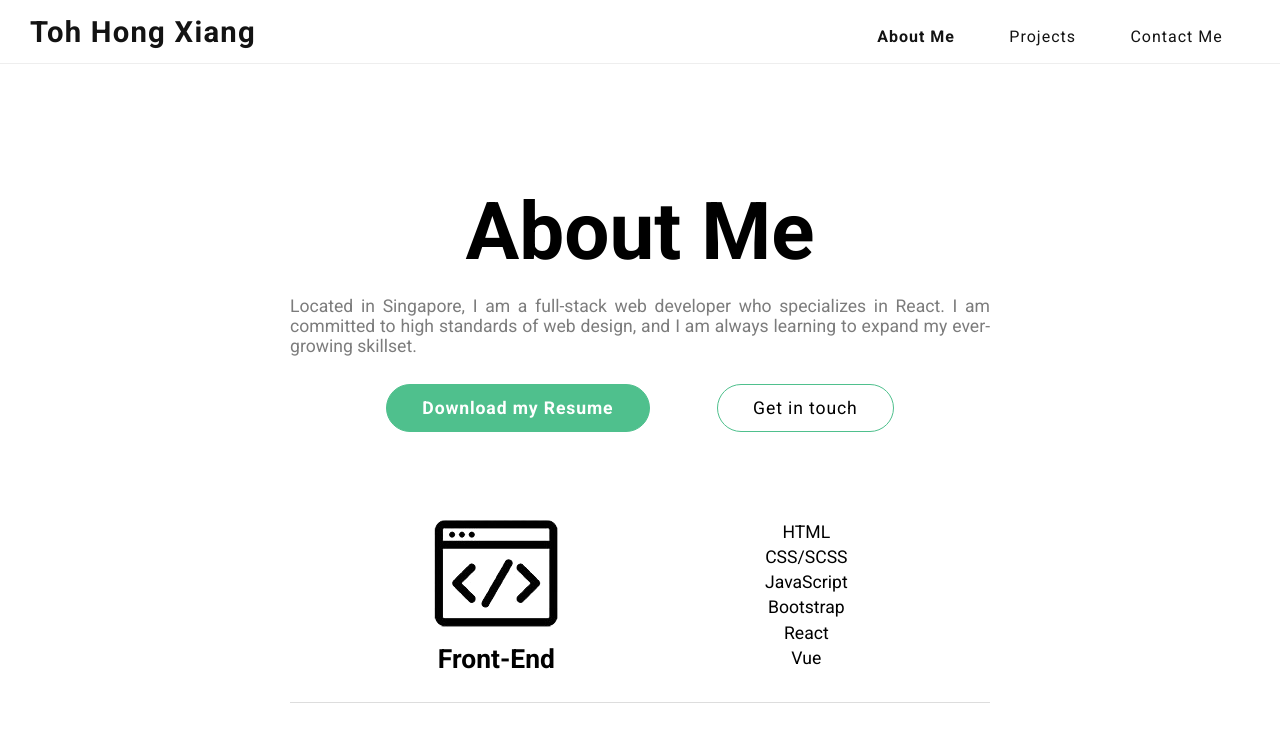
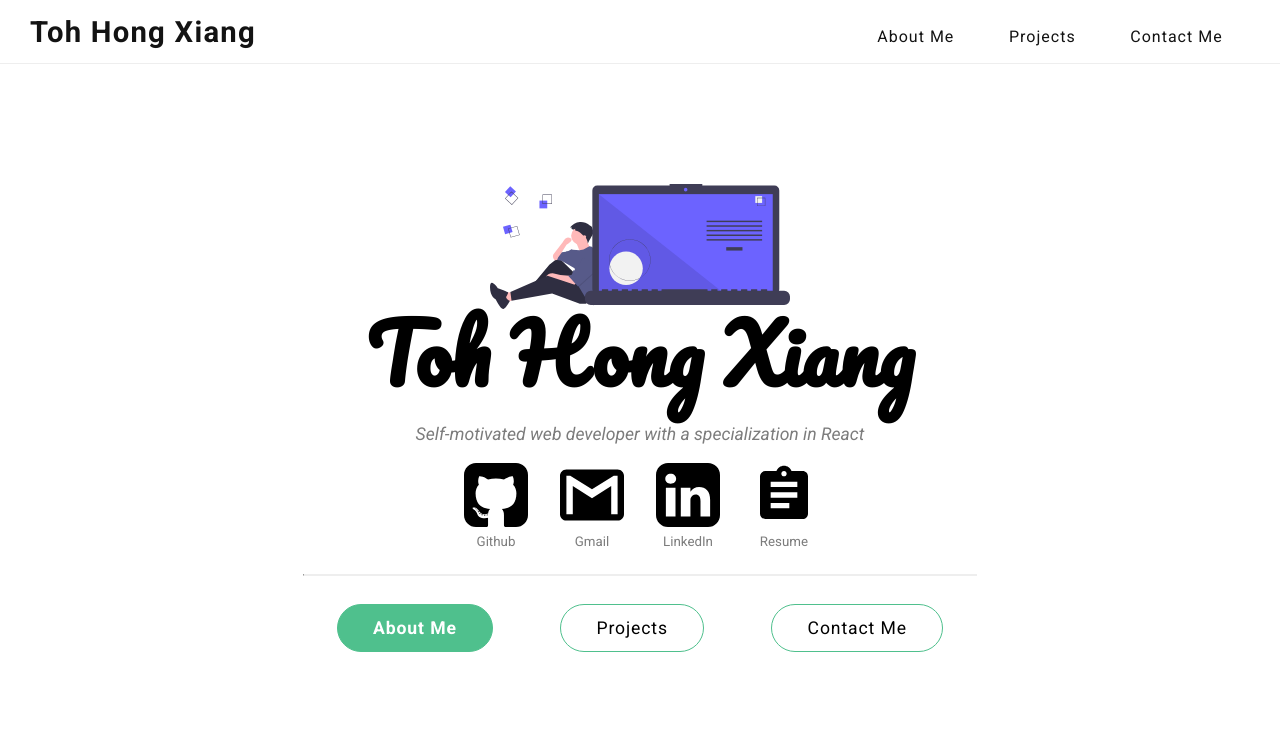
Before and after one commit to tohhongxiang123/PortfolioVue, a Vue app: page /#/about in a window 1280 px wide. Shown: the top 754 px of the page. Built offline with nearby package versions, Linux system fonts and the light colour scheme.

Commit message:
Added transitions

```diff
--- a/src/App.vue
+++ b/src/App.vue
@@ -12,8 +12,11 @@
 
 .page {
 	width: 100%;
-	min-height: 80vh;
+	min-height: 92vh;
 	margin-top: 8vh;
+	display: flex;
+	justify-content: center;
+	text-align: center;
 }
 </style>
 
--- a/src/assets/main.scss
+++ b/src/assets/main.scss
@@ -59,7 +59,6 @@
 
 .content {
     margin: 1em;
-    margin-top: 5em;
 }
 
 .link-list {
--- a/src/router/index.js
+++ b/src/router/index.js
@@ -31,7 +31,11 @@
 ]
 
 const router = new VueRouter({
-  routes
+  routes,
+  mode: 'history',
+  scrollBehavior() {
+    return {x: 0, y: 0}
+  }
 })
 
 export default router
--- a/src/views/About.vue
+++ b/src/views/About.vue
@@ -72,7 +72,6 @@
     height: 100vh;
 		display: flex;
 		justify-content: center;
-		align-items: flex-start;
 		text-align: center;
   }
 
```
Also changed, not shown: 1 other file (tests, documents, lock files or other folders).
